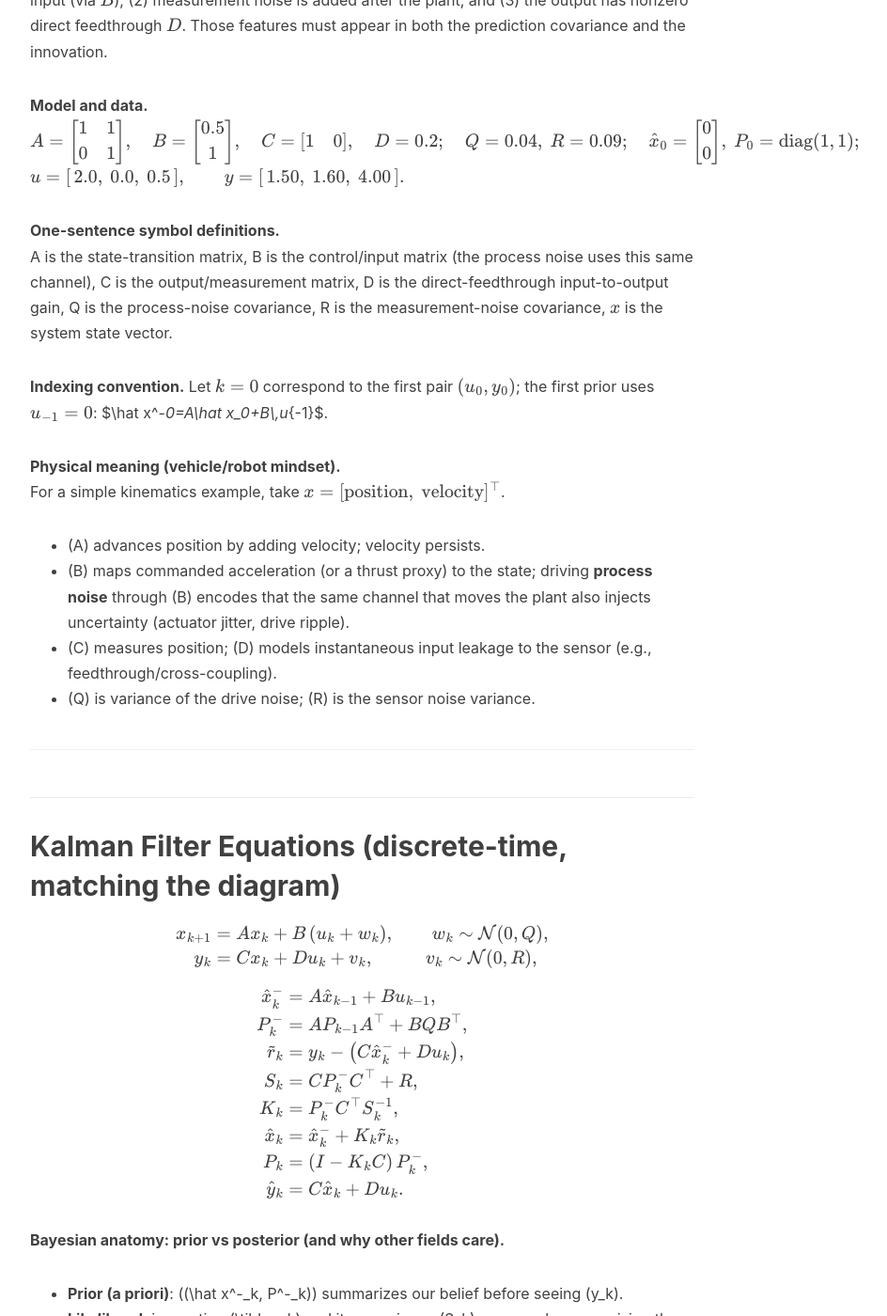
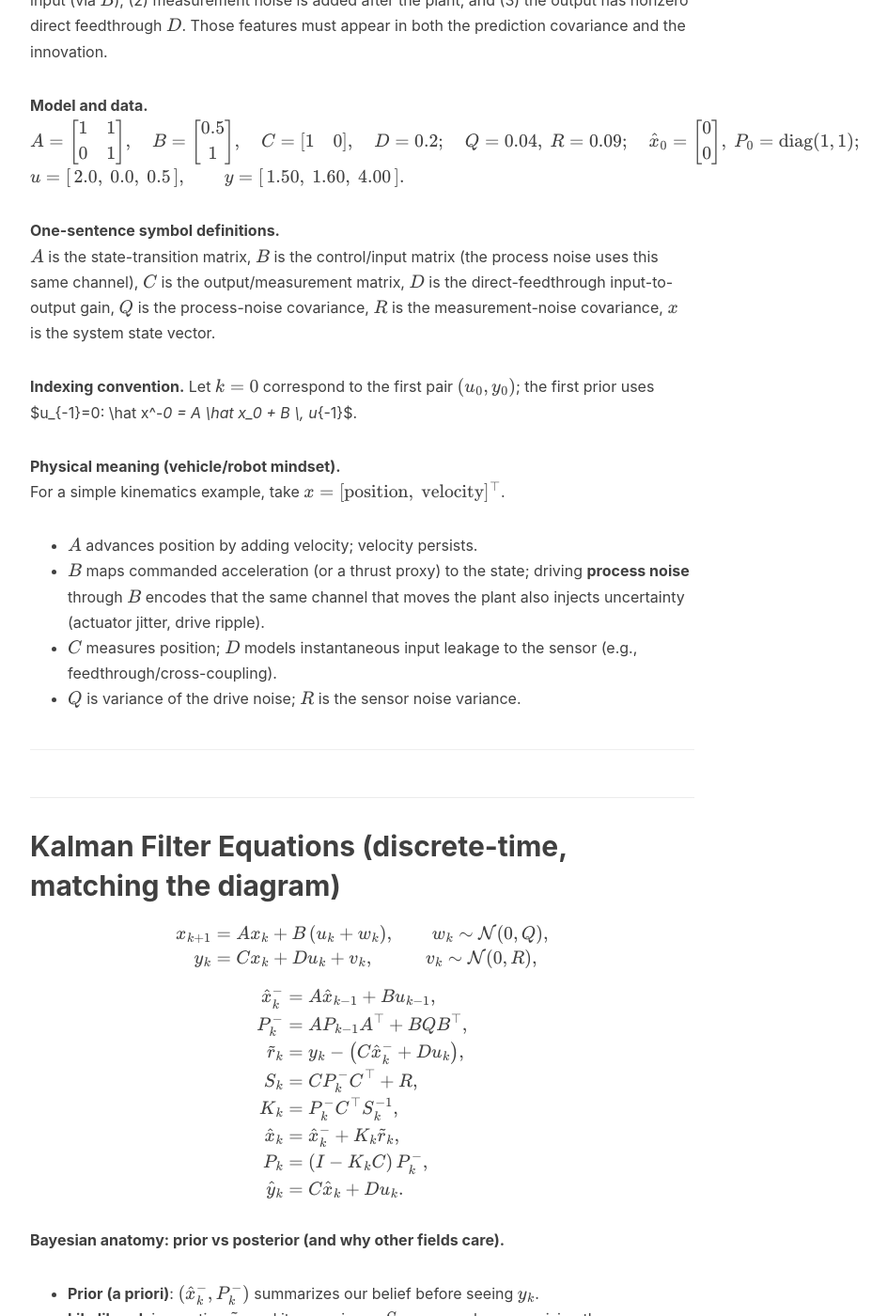
Before and after one commit to Ohara124c41/Ohara124c41.github.io, a Jekyll site: the page built from _posts/2025-09-17-KF.md, in a window 1280 px wide and 1400 px high, scrolled down 1660 px. Shown: the whole window at 94% size, without its empty margins (233-1177 px from the left). Built offline with Jekyll 4.4.1, drawn with Linux system fonts in a browser that asks for light colours; nearby versions of some CDN libraries; comment, search, counter and statistics services are not loaded; some of the changed text lies outside the part shown.

Commit message:
[docs] formatting

```diff
--- a/_posts/2025-09-17-KF.md
+++ b/_posts/2025-09-17-KF.md
@@ -21,10 +21,10 @@ Kalman filtering is often presented with simplified block diagrams that hide whe
 
 ### Why this example (and why it can break LLMs)
 
-This example is deliberately **small enough for pencil-and-paper** yet **rich enough to matter**: process noise enters through \(B\), the measurement has additive noise **and** a **nonzero** direct feedthrough \(D\). Those two details—noise channel and \(D\neq0\)—are exactly where many solutions (and models) go wrong. That makes it useful for:
+This example is deliberately **small enough for pencil-and-paper** yet **rich enough to matter**: process noise enters through $B$, the measurement has additive noise **and** a **nonzero** direct feedthrough $D$. Those two details—noise channel and $D\neq0$—are exactly where many solutions (and models) go wrong. That makes it useful for:
 
 - **Pedagogy:** you can derive all steps by hand and see each matrix multiplication.
-- **Stress-testing solvers/LLMs:** omitting \(D u_k\) from the innovation or replacing \(BQB^\top\) with a bare \(Q\) yields confident but wrong answers. The diagram forces the correct equations.
+- **Stress-testing solvers/LLMs:** omitting $D u_k$ from the innovation or replacing $BQB^\top$ with a bare $Q$ yields confident but wrong answers. The diagram forces the correct equations.
 
 ---
 
@@ -55,16 +55,16 @@ y=[\,1.50,\ 1.60,\ 4.00\,].
 $$
 
 **One-sentence symbol definitions.**
-A is the state-transition matrix, B is the control/input matrix (the process noise uses this same channel), C is the output/measurement matrix, D is the direct-feedthrough input-to-output gain, Q is the process-noise covariance, R is the measurement-noise covariance, $x$ is the system state vector.
+$A$ is the state-transition matrix, $B$ is the control/input matrix (the process noise uses this same channel), $C$ is the output/measurement matrix, $D$ is the direct-feedthrough input-to-output gain, $Q$ is the process-noise covariance, $R$ is the measurement-noise covariance, $x$ is the system state vector.
 
-**Indexing convention.** Let $k=0$ correspond to the first pair $(u_0,y_0)$; the first prior uses $u_{-1}=0$: $\hat x^-_0=A\hat x_0+B\,u_{-1}$.
+**Indexing convention.** Let $k=0$ correspond to the first pair $(u_0,y_0)$; the first prior uses $u_{-1}=0: \hat x^-_0 = A \hat x_0 + B \, u_{-1}$.
 
 **Physical meaning (vehicle/robot mindset).**
 For a simple kinematics example, take $x=[\text{position},\ \text{velocity}]^\top$.
-- \(A\) advances position by adding velocity; velocity persists.
-- \(B\) maps commanded acceleration (or a thrust proxy) to the state; driving **process noise** through \(B\) encodes that the same channel that moves the plant also injects uncertainty (actuator jitter, drive ripple).
-- \(C\) measures position; \(D\) models instantaneous input leakage to the sensor (e.g., feedthrough/cross-coupling).
-- \(Q\) is variance of the drive noise; \(R\) is the sensor noise variance.
+- $A$ advances position by adding velocity; velocity persists.
+- $B$ maps commanded acceleration (or a thrust proxy) to the state; driving **process noise** through $B$ encodes that the same channel that moves the plant also injects uncertainty (actuator jitter, drive ripple).
+- $C$ measures position; $D$ models instantaneous input leakage to the sensor (e.g., feedthrough/cross-coupling).
+- $Q$ is variance of the drive noise; $R$ is the sensor noise variance.
 
 ---
 
@@ -91,9 +91,9 @@ P_k &= (I - K_k C)\,P^-_k,\\
 $$
 
 **Bayesian anatomy: prior vs posterior (and why other fields care).**
-- **Prior (a priori)**: \((\hat x^-_k, P^-_k)\) summarizes our belief before seeing \(y_k\).
-- **Likelihood**: innovation \(\tilde r_k\) and its covariance \(S_k\) measure how surprising the measurement is, given the prior.
-- **Posterior (a posteriori)**: \((\hat x_k, P_k)\) after fusing the evidence.
+- **Prior (a priori)**: $(\hat x^-_k, P^-_k)$ summarizes our belief before seeing $y_k$.
+- **Likelihood**: innovation $\tilde r_k$ and its covariance $S_k$ measure how surprising the measurement is, given the prior.
+- **Posterior (a posteriori)**: $(\hat x_k, P_k)$ after fusing the evidence.
 This exact **prior→likelihood→posterior** loop is what turns up in:
 - **Predictive coding / neurointelligence**: descending predictions (priors) corrected by ascending prediction errors (innovations).
 - **Reinforcement learning**: belief updates in partially observable settings; “critic” signals look a lot like innovations.
@@ -114,8 +114,8 @@ $x_{k+1}=A\,x_k + B\,(u_k+w_k),\quad w_k\sim\mathcal N(0,Q);\qquad
 y_k=C\,x_k + D\,u_k + v_k,\quad v_k\sim\mathcal N(0,R).$
 
 **Given parameters**
-$A=\begin{bmatrix}1&1\\0&1\end{bmatrix},\quad
-B=\begin{bmatrix}0.5\\1\end{bmatrix},\quad
+$A=\begin{bmatrix}1&1 \\ 0&1\end{bmatrix},\quad
+B=\begin{bmatrix}0.5 \\ 1\end{bmatrix},\quad
 C=\begin{bmatrix}1&0\end{bmatrix},\quad
 D=0.2,\quad
 Q=0.04,\quad
@@ -154,7 +154,7 @@ BQ=\begin{bmatrix}0.5\\1\end{bmatrix}\,0.04
 BQB^\top=\begin{bmatrix}0.02\\0.04\end{bmatrix}\begin{bmatrix}0.5&1\end{bmatrix}
 =\begin{bmatrix}0.01&0.02\\0.02&0.04\end{bmatrix}.
 $$
-*Why \(BQB^\top\)?* Because the diagram says **process noise enters via \(B\)**. If you add \(Q\) directly to \(P^-_k\) you’re pretending noise acts on the state with identity gain. That’s not this system.
+*Why $BQB^\top$?* Because the diagram says **process noise enters via $B$**. If you add $Q$ directly to $P^-_k$ you’re pretending noise acts on the state with identity gain. That’s not this system.
 
 ---
 
```
